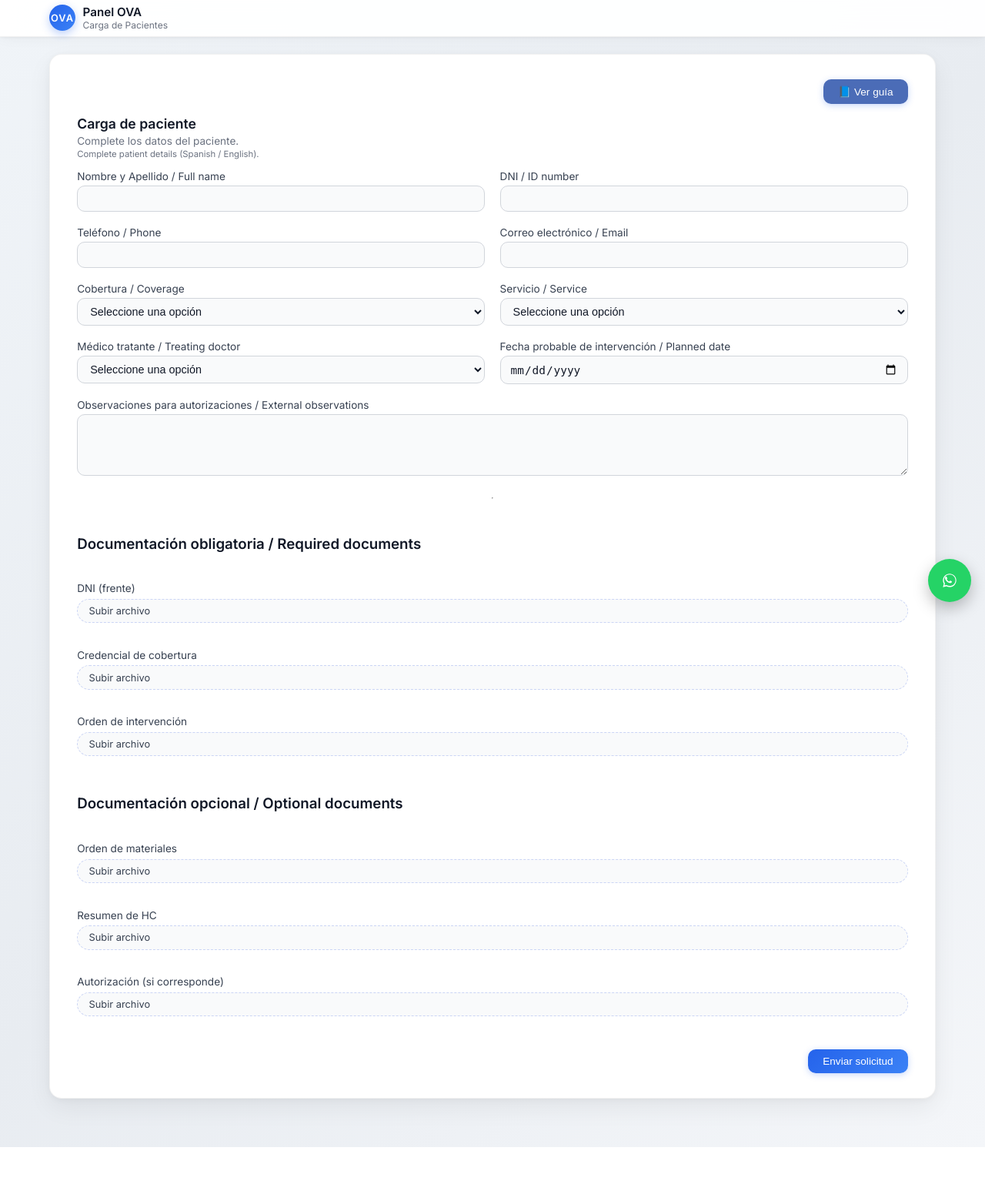
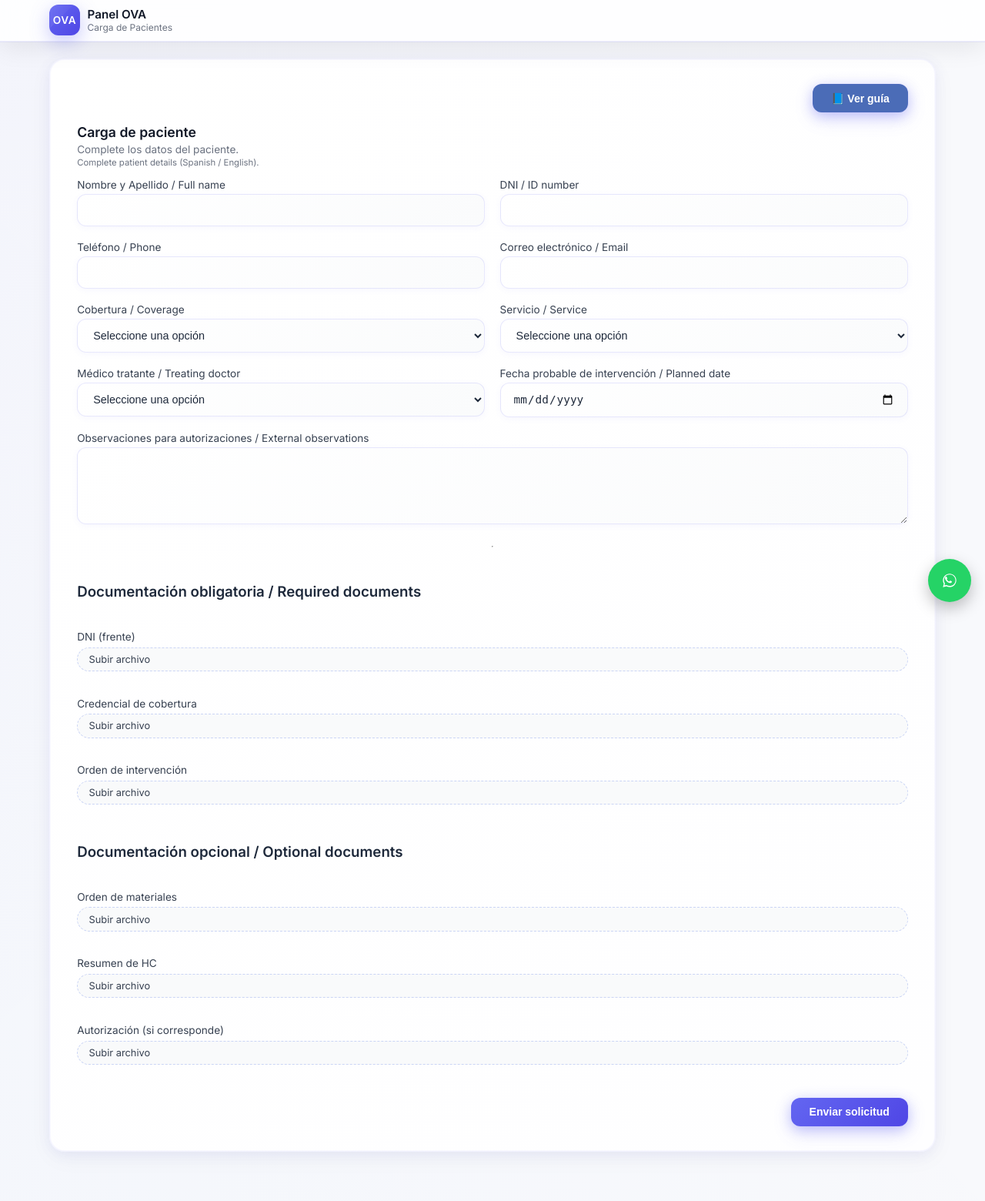
Before and after one commit to IVANAGUSS12/panel-ova, a Django app: page /qr/carga/ in a window 1280 px wide. Shown: the whole page at 77% size. Before the commit the page ends 1490 px from the top, so only its background shows below. Run offline with Django 5.2, Linux system fonts and the light colour scheme; data comes from the database, SQL or seed files in the repository; some libraries are stand-ins or nearby versions.

Commit message:
Diseño institucional premium: inputs y alertas mejoradas

```diff
--- a/core/static/core/css/styles.css
+++ b/core/static/core/css/styles.css
@@ -15,13 +15,16 @@
   padding: 0;
 }
 
-/* Fondo general: claro, suave, no blanco puro */
+/* Fondo general: diseño institucional */
 body {
-  font-family: "Inter", system-ui, -apple-system, BlinkMacSystemFont, "Segoe UI",
-    sans-serif;
-  background: linear-gradient(135deg, #f0f4f8 0%, #e8ecf1 50%, #f4f6f9 100%);
-  color: #111827;
+  font-family: "Inter", -apple-system, BlinkMacSystemFont, "Segoe UI", sans-serif;
+  background: #f8f9fc;
+  background-image:
+    linear-gradient(135deg, rgba(99, 102, 241, 0.03) 0%, transparent 50%),
+    linear-gradient(45deg, rgba(59, 130, 246, 0.02) 0%, transparent 50%);
+  color: #1e293b;
   min-height: 100vh;
+  font-weight: 400;
 }
 
 /* Links genéricos */
@@ -41,12 +44,16 @@
 .topbar {
   position: sticky;
   top: 0;
-  z-index: 20;
-  background: rgba(255, 255, 255, 0.95);
-  backdrop-filter: blur(20px) saturate(180%);
-  border-bottom: 1px solid rgba(0, 0, 0, 0.05);
-  box-shadow: 0 1px 3px rgba(0, 0, 0, 0.05), 0 4px 16px rgba(0, 0, 0, 0.03);
-  transition: all 0.3s ease;
+  z-index: 100;
+  background: rgba(255, 255, 255, 0.85);
+  backdrop-filter: blur(24px) saturate(180%);
+  border-bottom: 1px solid rgba(99, 102, 241, 0.1);
+  box-shadow: 0 4px 24px rgba(0, 0, 0, 0.06), 0 0 0 1px rgba(99, 102, 241, 0.05);
+  transition: all 0.4s cubic-bezier(0.4, 0, 0.2, 1);
+}
+
+.topbar:hover {
+  box-shadow: 0 8px 32px rgba(0, 0, 0, 0.08), 0 0 0 1px rgba(99, 102, 241, 0.08);
 }
 
 .topbar-inner {
@@ -71,22 +78,41 @@
   display: inline-flex;
   align-items: center;
   justify-content: center;
-  width: 34px;
-  height: 34px;
-  border-radius: 999px;
-  background: linear-gradient(135deg, #2563eb, #3b82f6);
+  width: 40px;
+  height: 40px;
+  border-radius: 12px;
+  background: linear-gradient(135deg, #6366f1 0%, #4f46e5 100%);
   color: #ffffff;
-  font-weight: 600;
-  font-size: 0.8rem;
-  letter-spacing: 0.08em;
+  font-weight: 700;
+  font-size: 0.85rem;
+  letter-spacing: 0.05em;
   text-transform: uppercase;
-  box-shadow: 0 4px 12px rgba(37, 99, 235, 0.3);
-  transition: all 0.3s cubic-bezier(0.4, 0, 0.2, 1);
+  box-shadow: 0 8px 24px rgba(99, 102, 241, 0.35), 0 0 0 1px rgba(99, 102, 241, 0.1) inset;
+  transition: all 0.4s cubic-bezier(0.34, 1.56, 0.64, 1);
+  position: relative;
+  overflow: hidden;
+}
+
+.logo-chip::before {
+  content: '';
+  position: absolute;
+  top: -50%;
+  left: -50%;
+  width: 200%;
+  height: 200%;
+  background: linear-gradient(45deg, transparent, rgba(255, 255, 255, 0.1), transparent);
+  transform: rotate(45deg);
+  animation: shine 3s infinite;
+}
+
+@keyframes shine {
+  0% { transform: translateX(-100%) translateY(-100%) rotate(45deg); }
+  100% { transform: translateX(100%) translateY(100%) rotate(45deg); }
 }
 
 .logo-chip:hover {
-  transform: translateY(-2px);
-  box-shadow: 0 6px 16px rgba(37, 99, 235, 0.4);
+  transform: translateY(-3px) scale(1.05);
+  box-shadow: 0 12px 32px rgba(99, 102, 241, 0.5), 0 0 0 1px rgba(99, 102, 241, 0.2) inset;
 }
 
 .logo-text {
@@ -183,18 +209,42 @@
    ================================ */
 
 .card {
-  background: #ffffff;
-  border-radius: 16px;
-  padding: 1.4rem 1.7rem;
-  border: 1px solid rgba(0, 0, 0, 0.05);
-  box-shadow: 0 2px 8px rgba(0, 0, 0, 0.04), 0 12px 32px rgba(0, 0, 0, 0.06);
-  margin-bottom: 1.4rem;
-  transition: all 0.3s cubic-bezier(0.4, 0, 0.2, 1);
+  background: linear-gradient(135deg, #ffffff 0%, #fefeff 100%);
+  border-radius: 20px;
+  padding: 2rem 2.25rem;
+  border: 1px solid rgba(99, 102, 241, 0.08);
+  box-shadow:
+    0 4px 16px rgba(99, 102, 241, 0.08),
+    0 8px 32px rgba(0, 0, 0, 0.04),
+    0 0 0 1px rgba(99, 102, 241, 0.04) inset;
+  margin-bottom: 1.5rem;
+  transition: all 0.5s cubic-bezier(0.34, 1.56, 0.64, 1);
+  position: relative;
+  overflow: hidden;
+}
+
+.card::before {
+  content: '';
+  position: absolute;
+  top: 0;
+  left: -100%;
+  width: 100%;
+  height: 2px;
+  background: linear-gradient(90deg, transparent, rgba(99, 102, 241, 0.5), transparent);
+  transition: left 0.6s ease;
+}
+
+.card:hover::before {
+  left: 100%;
 }
 
 .card:hover {
-  box-shadow: 0 4px 12px rgba(0, 0, 0, 0.06), 0 16px 40px rgba(0, 0, 0, 0.08);
-  transform: translateY(-2px);
+  box-shadow:
+    0 8px 24px rgba(99, 102, 241, 0.12),
+    0 16px 48px rgba(0, 0, 0, 0.08),
+    0 0 0 1px rgba(99, 102, 241, 0.1) inset;
+  transform: translateY(-4px) scale(1.005);
+  border-color: rgba(99, 102, 241, 0.15);
 }
 
 .card-header {
@@ -228,50 +278,79 @@
 .btn-primary,
 .btn-secondary,
 .btn-ghost {
-  border-radius: 10px;
-  padding: 0.5rem 1.2rem;
+  border-radius: 12px;
+  padding: 0.65rem 1.5rem;
   border: none;
   cursor: pointer;
-  font-size: 0.85rem;
-  font-weight: 500;
+  font-size: 0.875rem;
+  font-weight: 600;
   display: inline-flex;
   align-items: center;
   justify-content: center;
-  gap: 0.3rem;
+  gap: 0.5rem;
   text-decoration: none;
-  transition: all 0.3s cubic-bezier(0.4, 0, 0.2, 1);
+  transition: all 0.4s cubic-bezier(0.34, 1.56, 0.64, 1);
+  position: relative;
+  overflow: hidden;
 }
 
 .btn-primary {
-  background: linear-gradient(135deg, #2563eb, #3b82f6);
+  background: linear-gradient(135deg, #6366f1 0%, #4f46e5 100%);
   color: #ffffff;
-  box-shadow: 0 2px 8px rgba(37, 99, 235, 0.25);
+  box-shadow:
+    0 4px 16px rgba(99, 102, 241, 0.3),
+    0 8px 24px rgba(99, 102, 241, 0.2),
+    0 0 0 1px rgba(99, 102, 241, 0.1) inset;
+}
+
+.btn-primary::before {
+  content: '';
+  position: absolute;
+  top: 50%;
+  left: 50%;
+  width: 0;
+  height: 0;
+  border-radius: 50%;
+  background: rgba(255, 255, 255, 0.2);
+  transform: translate(-50%, -50%);
+  transition: width 0.6s ease, height 0.6s ease;
+}
+
+.btn-primary:hover::before {
+  width: 300px;
+  height: 300px;
 }
 
 .btn-primary:hover {
-  transform: translateY(-2px);
-  box-shadow: 0 4px 12px rgba(37, 99, 235, 0.35);
+  transform: translateY(-3px) scale(1.02);
+  box-shadow:
+    0 8px 24px rgba(99, 102, 241, 0.4),
+    0 16px 40px rgba(99, 102, 241, 0.3),
+    0 0 0 1px rgba(99, 102, 241, 0.2) inset;
 }
 
 .btn-secondary {
-  background: #f3f4f6;
-  border: 1px solid #e5e7eb;
-  color: #374151;
+  background: linear-gradient(135deg, #ffffff 0%, #f8f9fc 100%);
+  border: 1.5px solid rgba(99, 102, 241, 0.15);
+  color: #4f46e5;
 }
 
 .btn-secondary:hover {
-  background: #e5e7eb;
-  transform: translateY(-1px);
+  background: linear-gradient(135deg, #f8f9fc 0%, #eff1fe 100%);
+  border-color: rgba(99, 102, 241, 0.3);
+  transform: translateY(-2px);
+  box-shadow: 0 4px 12px rgba(99, 102, 241, 0.15);
 }
 
 .btn-ghost {
   background: transparent;
-  color: #4b5563;
+  color: #64748b;
 }
 
 .btn-ghost:hover {
-  background: #f3f4f6;
-  transform: translateY(-1px);
+  background: rgba(99, 102, 241, 0.08);
+  color: #4f46e5;
+  transform: translateY(-2px);
 }
 
 /* ================================
@@ -312,33 +391,36 @@
 select,
 textarea {
   width: 100%;
-  padding: 0.5rem 0.75rem;
-  border-radius: 10px;
-  border: 1px solid #d1d5db;
-  background: #f9fafb;
+  padding: 0.75rem 1rem;
+  border-radius: 12px;
+  border: 1.5px solid rgba(99, 102, 241, 0.15);
+  background: linear-gradient(135deg, #ffffff 0%, #fafbfc 100%);
   font-size: 0.9rem;
-  color: #111827;
+  color: #1e293b;
   outline: none;
-  transition: border-color 0.15s ease, box-shadow 0.15s ease,
-    background-color 0.15s ease;
+  transition: all 0.4s cubic-bezier(0.4, 0, 0.2, 1);
+  box-shadow: 0 2px 8px rgba(99, 102, 241, 0.05);
 }
 
 textarea {
-  min-height: 80px;
+  min-height: 100px;
   resize: vertical;
 }
 
 input::placeholder,
 textarea::placeholder {
-  color: #9ca3af;
+  color: #94a3b8;
 }
 
 input:focus,
 select:focus,
 textarea:focus {
-  border-color: #2563eb;
-  box-shadow: 0 0 0 1px rgba(37, 99, 235, 0.25);
-  background-color: #ffffff;
+  border-color: #6366f1;
+  box-shadow:
+    0 0 0 3px rgba(99, 102, 241, 0.15),
+    0 4px 16px rgba(99, 102, 241, 0.15);
+  background: #ffffff;
+  transform: translateY(-1px);
 }
 
 /* Mensajes */
```
Also changed, not shown: other parts of core/static/core/css/styles.css (+75 -41 lines).
